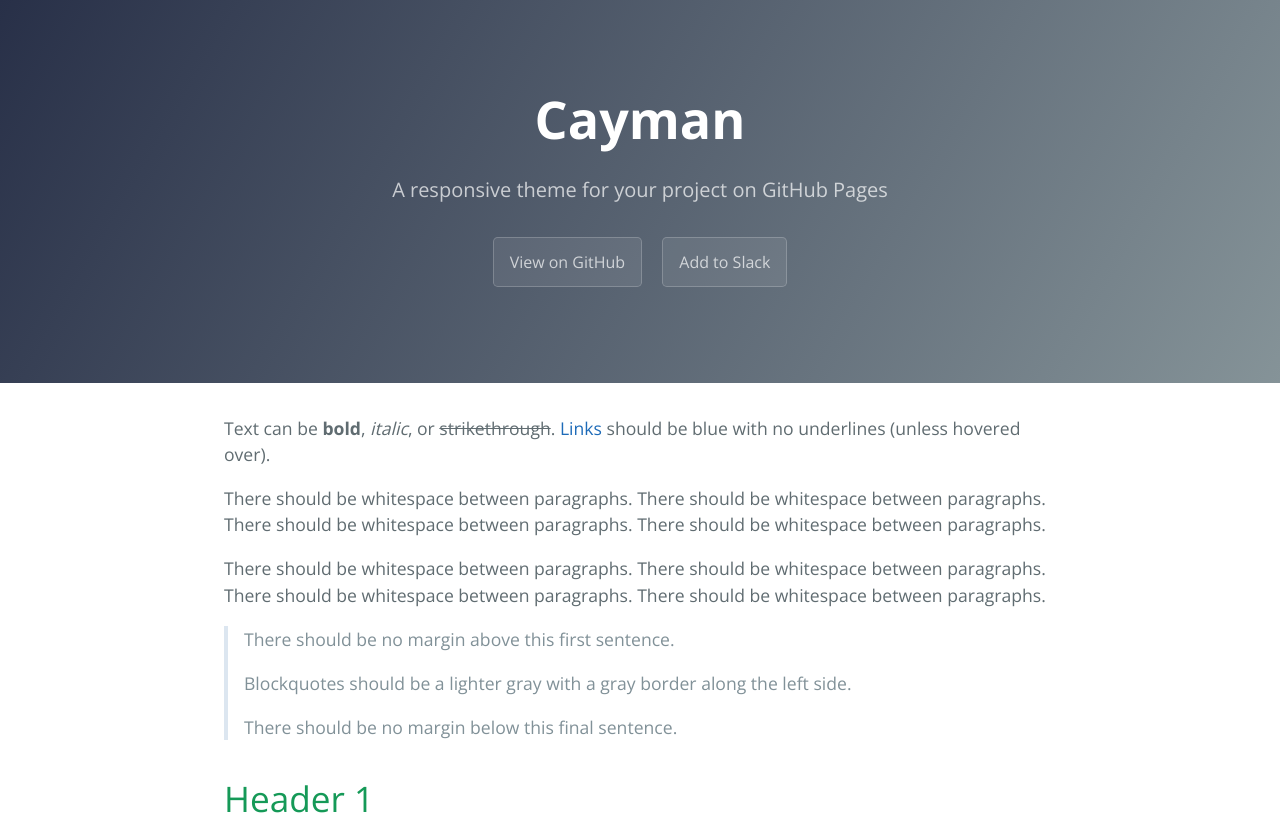
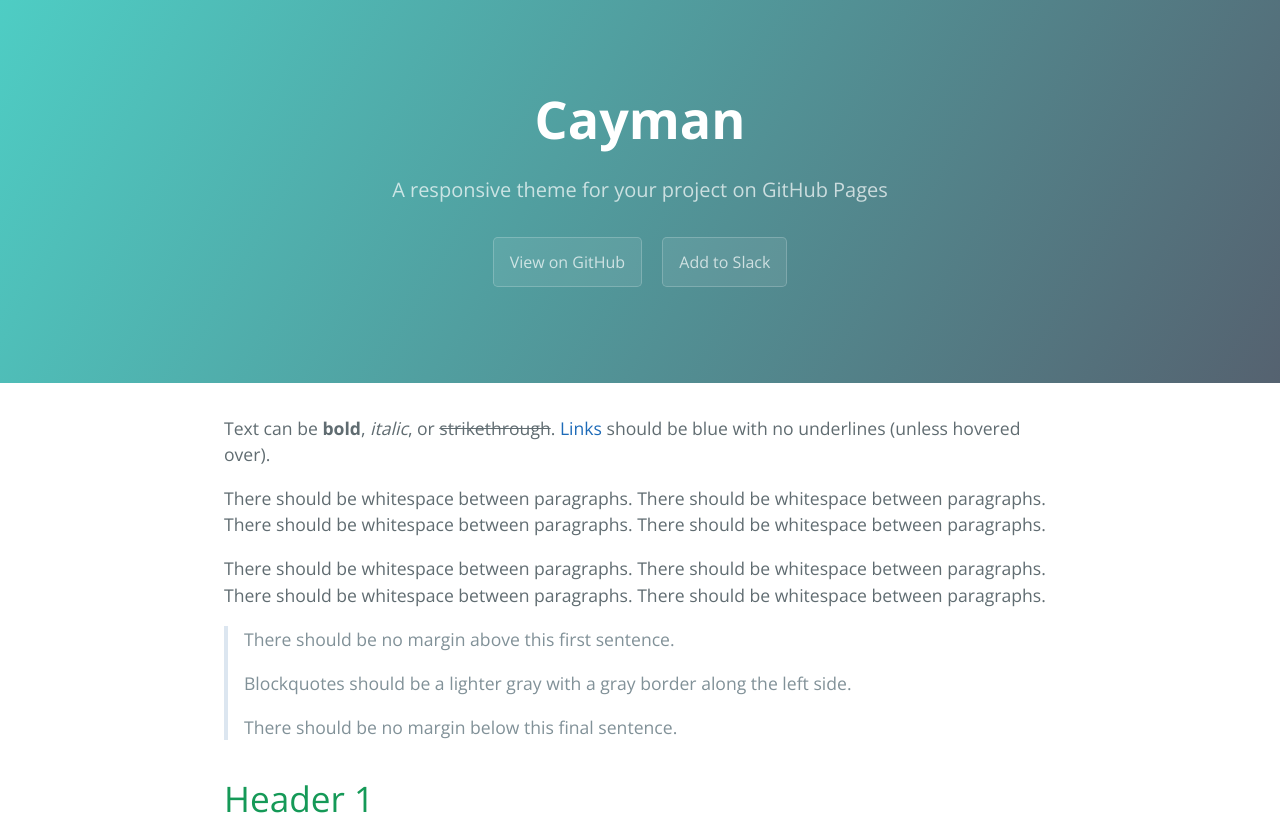
Before and after one commit to Santi871/SnooHelper, a website: page index.html in a window 1280 px wide. Shown: the top 828 px of the page. Drawn offline with nearby package versions, Linux system fonts and the light colour scheme.

Commit message:
Update cayman.css

```diff
--- a/css/cayman.css
+++ b/css/cayman.css
@@ -52,8 +52,8 @@
 .page-header {
   color: #fff;
   text-align: center;
-  background-color: #859398;
-  background-image: linear-gradient(120deg, #283048, #859398);}
+  background-color: #556270;
+  background-image: linear-gradient(120deg, #4ECDC4 , #556270);}
   @media screen and (min-width: 64em) {
     .page-header {
       padding: 5rem 6rem; } }
```
